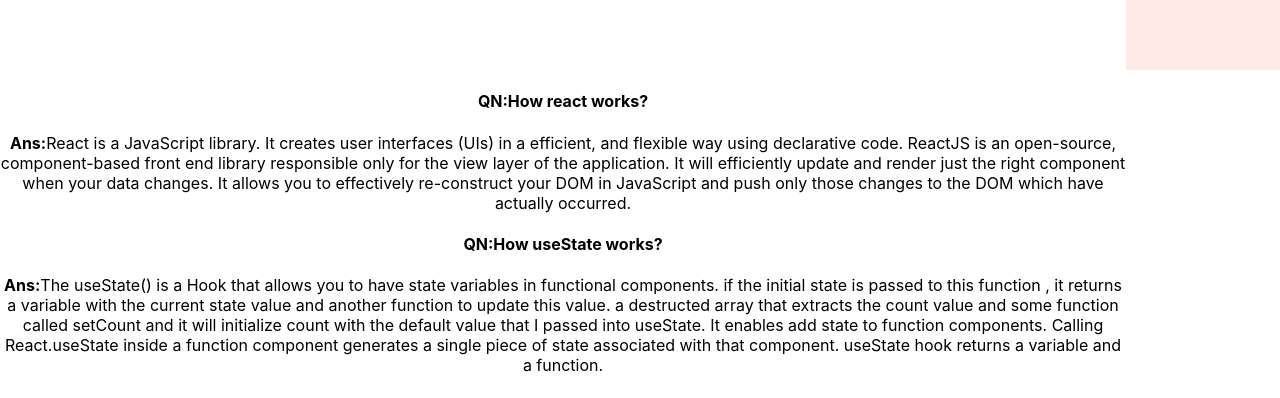
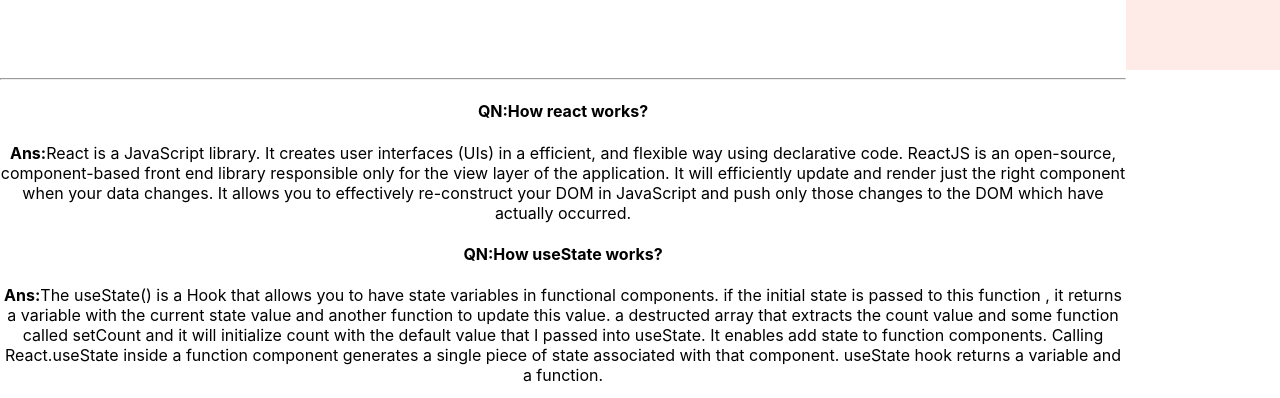
Before and after one commit to SohanaN/lucky-one, a React (Create React App) app: page / in a window 1280 px wide. Shown: the part 2153-2551 px from the top of the page. Built offline with nearby package versions, Linux system fonts and the light colour scheme.

Commit message:
qn added in component

```diff
--- /dev/null
+++ b/src/components/QnAns/QnAns.js
@@ -0,0 +1,38 @@
+import React from 'react';
+
+const QnAns = () => {
+    return (
+        <div>
+            <div>
+                <hr />
+                    <h4>
+                        <strong>QN:</strong>
+                        How react works?</h4>
+                    <p>
+                        <strong>Ans:</strong>
+                        React is a JavaScript library.
+It creates user interfaces (UIs) in a efficient, and flexible  way using declarative code.
+ ReactJS is an open-source, component-based front end library responsible
+ only for the view layer of the application.
+ It will efficiently update and render just the right component when your data changes.
+ It allows you to effectively re-construct your DOM in JavaScript and push only those changes to the DOM which have actually occurred.</p>
+                </div>
+                <div>
+                    <h4>
+                        <strong>QN:</strong>
+                        How useState works?
+                    </h4>
+                    <p>
+                        <strong>Ans:</strong>
+                        The useState() is a Hook that allows you to have state variables in functional components.
+ if  the initial state is passed to this function , it returns a variable with the current state value and another function to update this value.
+a destructed array that extracts the count value and some function called setCount and it will initialize count with the default value that I passed into useState.
+It enables add state to function components. Calling React.useState inside a function component generates a single piece of state associated with that component.
+useState hook returns a variable and a function.
+</p>
+                </div>
+        </div>
+    );
+};
+
+export default QnAns;
--- a/src/components/Shop/Shop.js
+++ b/src/components/Shop/Shop.js
@@ -1,6 +1,7 @@
 import React, { useEffect, useState } from 'react';
 import Cart from '../Cart/Cart';
 import Product from '../Product/Product';
+import QnAns from '../QnAns/QnAns';
 import './Shop.css';
 const Shop = () => {
     const [products, setProducts]= useState([]);
@@ -30,34 +31,8 @@
                  <button>Choose 1 item for me</button>
                 <button>Choose Again</button>
             </div>
-            <div className="qn-sec">
-                <div>
-                    <h4>
-                        <strong>QN:</strong>
-                        How react works?</h4>
-                    <p>
-                        <strong>Ans:</strong>
-                        React is a JavaScript library.
-It creates user interfaces (UIs) in a efficient, and flexible  way using declarative code.
- ReactJS is an open-source, component-based front end library responsible
- only for the view layer of the application.
- It will efficiently update and render just the right component when your data changes.
- It allows you to effectively re-construct your DOM in JavaScript and push only those changes to the DOM which have actually occurred.</p>
-                </div>
-                <div>
-                    <h4>
-                        <strong>QN:</strong>
-                        How useState works?
-                    </h4>
-                    <p>
-                        <strong>Ans:</strong>
-                        The useState() is a Hook that allows you to have state variables in functional components.
- if  the initial state is passed to this function , it returns a variable with the current state value and another function to update this value.
-a destructed array that extracts the count value and some function called setCount and it will initialize count with the default value that I passed into useState.
-It enables add state to function components. Calling React.useState inside a function component generates a single piece of state associated with that component.
-useState hook returns a variable and a function.
-</p>
-                </div>
+            <div className="qn-ans">
+                <QnAns></QnAns>
             </div>
         </div>
     );
```
